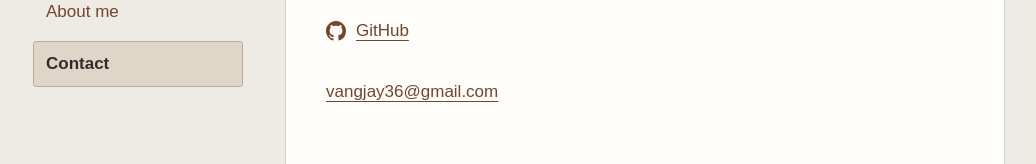
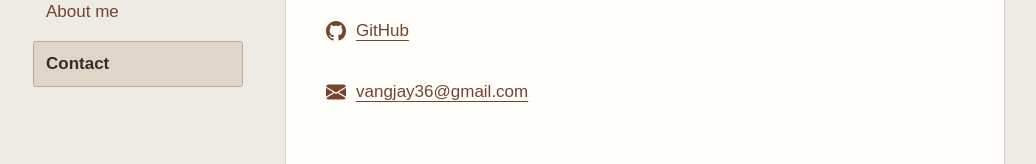
Before and after one commit to JVng36/jaybox-web, a React (Vite) app in the folder portfolio/: page / in a window 1280 px wide. Both pictures are taken after a click on the tab "Contact". Shown: the part 303-467 px from the top of the page, without its empty margins (87-1123 px from the left). Built offline with nearby package versions, Linux system fonts and the light colour scheme.

Commit message:
[verified] fix(portfolio): add matching email icon

```diff
--- a/portfolio/src/App.jsx
+++ b/portfolio/src/App.jsx
@@ -59,7 +59,7 @@ function Contact() {
       <p className="page-label">Elsewhere</p>
       <h2>Contact Me</h2>
       <p>You can reach me by email or find me on LinkedIn and GitHub.</p>
-      {/* Brand icons from Bootstrap Icons. License: /licenses/bootstrap-icons.txt */}
+      {/* Icons from Bootstrap Icons. License: /licenses/bootstrap-icons.txt */}
       <p>
         <a className="contact-link" href="https://www.linkedin.com/in/jvang75/">
           <svg width="20" height="20" viewBox="0 0 16 16" fill="currentColor" aria-hidden="true" focusable="false">
@@ -76,7 +76,14 @@ function Contact() {
           <span>GitHub</span>
         </a>
       </p>
-      <p><a className="contact-link" href="mailto:vangjay36@gmail.com">vangjay36@gmail.com</a></p>
+      <p>
+        <a className="contact-link" href="mailto:vangjay36@gmail.com">
+          <svg width="20" height="20" viewBox="0 0 16 16" fill="currentColor" aria-hidden="true" focusable="false">
+            <path d="M.05 3.555A2 2 0 0 1 2 2h12a2 2 0 0 1 1.95 1.555L8 8.414zM0 4.697v7.104l5.803-3.558zM6.761 8.83l-6.57 4.027A2 2 0 0 0 2 14h12a2 2 0 0 0 1.808-1.144l-6.57-4.027L8 9.586zm3.436-.586L16 11.801V4.697z" />
+          </svg>
+          <span>vangjay36@gmail.com</span>
+        </a>
+      </p>
     </>
   )
 }
```
Also changed, not shown: portfolio/public/licenses/bootstrap-icons.txt, 1 other file (tests, documents, lock files or other folders).
